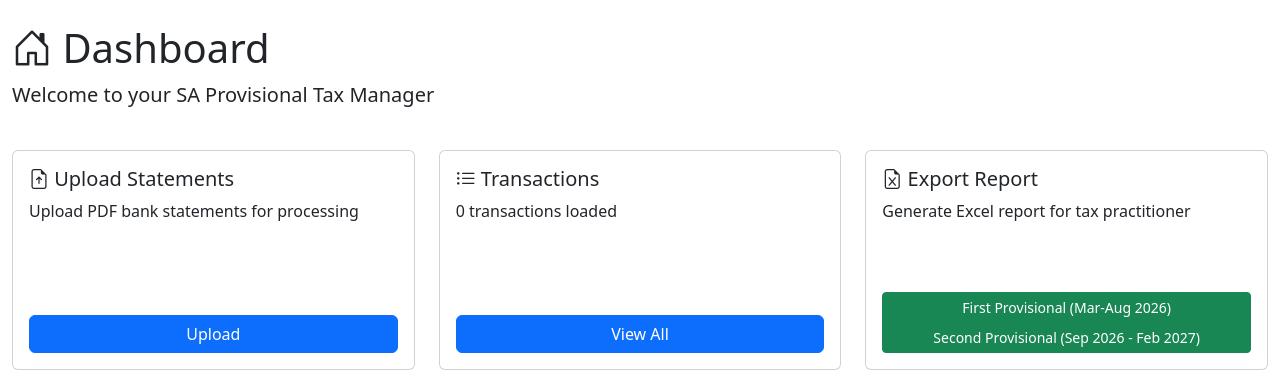
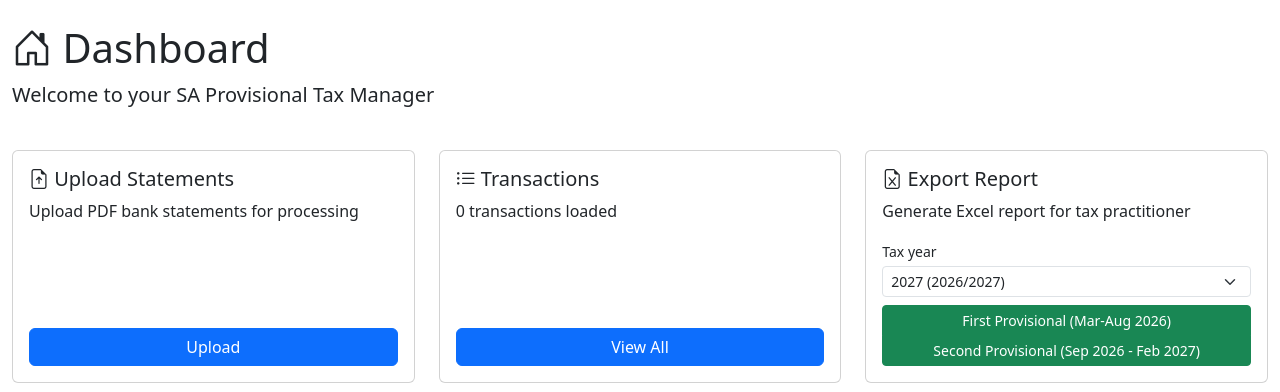
Before and after one commit to ces0491/ProvisionalTaxManager, a Flask app: page / in a window 1280 px wide. Shown: the part 56-448 px from the top of the page. Run offline with Flask 3, Linux system fonts and the light colour scheme; the visitor is signed in with stand-in values (Sample User, id 1); some libraries are stand-ins or nearby versions.

Commit message:
Add tax-year selector to dashboard export shortcuts
The dashboard export buttons were hardcoded to the current tax year, so revising a prior year (e.g. Feb 2026 in the 2025/2026 year) always exported the current year. Add a tax-year dropdown (available years + current) that updates the First/Second Provisional export links and labels client-side.

Co-Authored-By: Claude Opus 4.8 (1M context) <noreply@anthropic.com>

```diff
--- a/app.py
+++ b/app.py
@@ -93,15 +93,20 @@ def index():
         is_duplicate=False
     ).count()
 
-    # Current tax year (END-year convention) for the export shortcuts
+    # Tax years (END-year convention) for the export shortcuts. Always include
+    # the current tax year so it is selectable even with no transactions yet.
     today = datetime.now().date()
     current_tax_year = today.year + 1 if today.month >= 3 else today.year
+    tax_years = get_available_years(db.session, Transaction)
+    if current_tax_year not in tax_years:
+        tax_years = sorted(set(tax_years) | {current_tax_year}, reverse=True)
 
     return render_template('index.html',
                          statements=statements,
                          total_transactions=total_transactions,
                          uncategorized=uncategorized,
-                         current_tax_year=current_tax_year)
+                         current_tax_year=current_tax_year,
+                         tax_years=tax_years)
 
 
 @app.route('/reports')
--- a/templates/index.html
+++ b/templates/index.html
@@ -71,13 +71,19 @@
                 <div class="card-body">
                     <h5 class="card-title"><i class="bi bi-file-earmark-excel"></i> Export Report</h5>
                     <p class="card-text">Generate Excel report for tax practitioner</p>
-                    <div class="btn-group-vertical w-100">
-                        <a href="{{ url_for('export', period='first', year=current_tax_year) }}" class="btn btn-success btn-sm">
-                            First Provisional (Mar-Aug {{ current_tax_year - 1 }})
-                        </a>
-                        <a href="{{ url_for('export', period='second', year=current_tax_year) }}" class="btn btn-success btn-sm">
-                            Second Provisional (Sep {{ current_tax_year - 1 }} - Feb {{ current_tax_year }})
-                        </a>
+                    <div class="mb-2">
+                        <label for="exportTaxYear" class="form-label small mb-1">Tax year</label>
+                        <select id="exportTaxYear" class="form-select form-select-sm">
+                            {% for ty in tax_years %}
+                            <option value="{{ ty }}" {% if ty == current_tax_year %}selected{% endif %}>
+                                {{ ty }} ({{ ty - 1 }}/{{ ty }})
+                            </option>
+                            {% endfor %}
+                        </select>
+                    </div>
+                    <div class="btn-group-vertical w-100" data-export-url="{{ url_for('export') }}">
+                        <a id="exportFirst" href="#" class="btn btn-success btn-sm"></a>
+                        <a id="exportSecond" href="#" class="btn btn-success btn-sm"></a>
                     </div>
                 </div>
             </div>
@@ -113,3 +119,27 @@
     </div>
 </div>
 {% endblock %}
+
+{% block extra_js %}
+<script>
+    // Point the export buttons at the selected tax year (END-year convention:
+    // 2026 == the 2025/2026 tax year, i.e. 1 Mar 2025 - 28 Feb 2026).
+    (function () {
+        const sel = document.getElementById('exportTaxYear');
+        const group = document.querySelector('[data-export-url]');
+        const baseUrl = group.getAttribute('data-export-url');
+        const first = document.getElementById('exportFirst');
+        const second = document.getElementById('exportSecond');
+
+        function update() {
+            const y = parseInt(sel.value, 10);
+            first.href = `${baseUrl}?period=first&year=${y}`;
+            first.textContent = `First Provisional (Mar-Aug ${y - 1})`;
+            second.href = `${baseUrl}?period=second&year=${y}`;
+            second.textContent = `Second Provisional (Sep ${y - 1} - Feb ${y})`;
+        }
+        sel.addEventListener('change', update);
+        update();
+    })();
+</script>
+{% endblock %}
```
